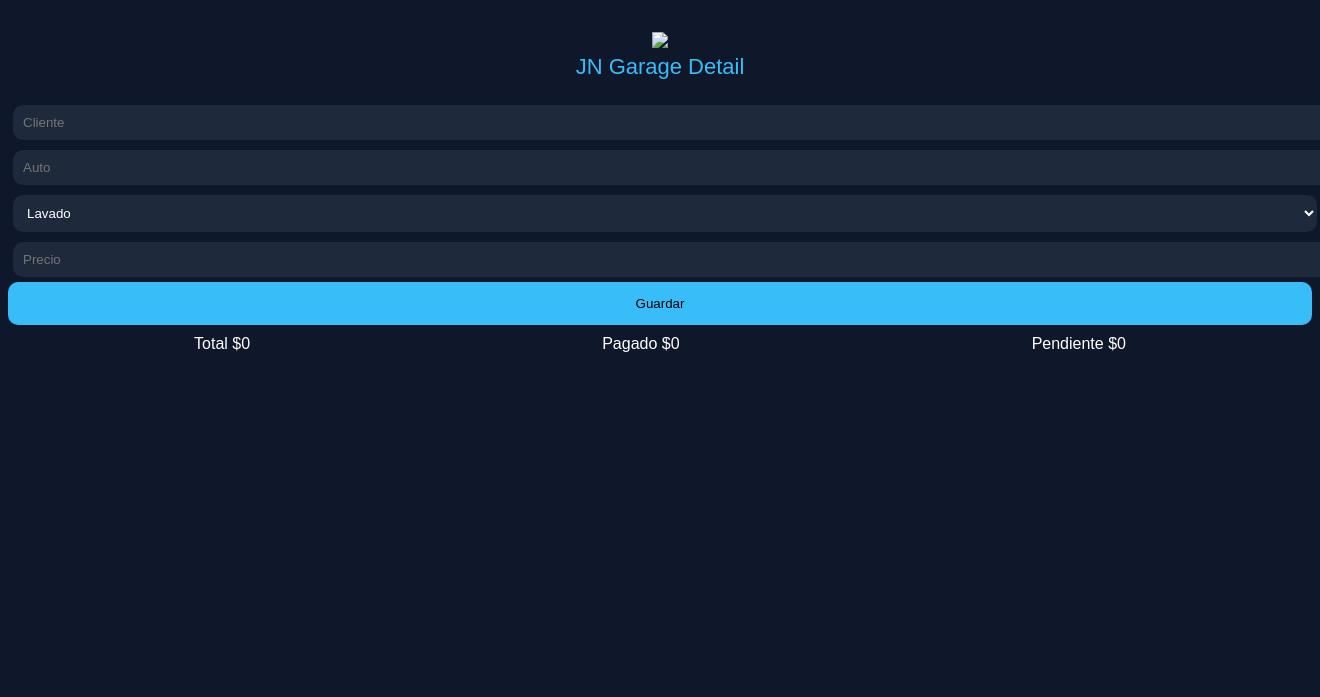
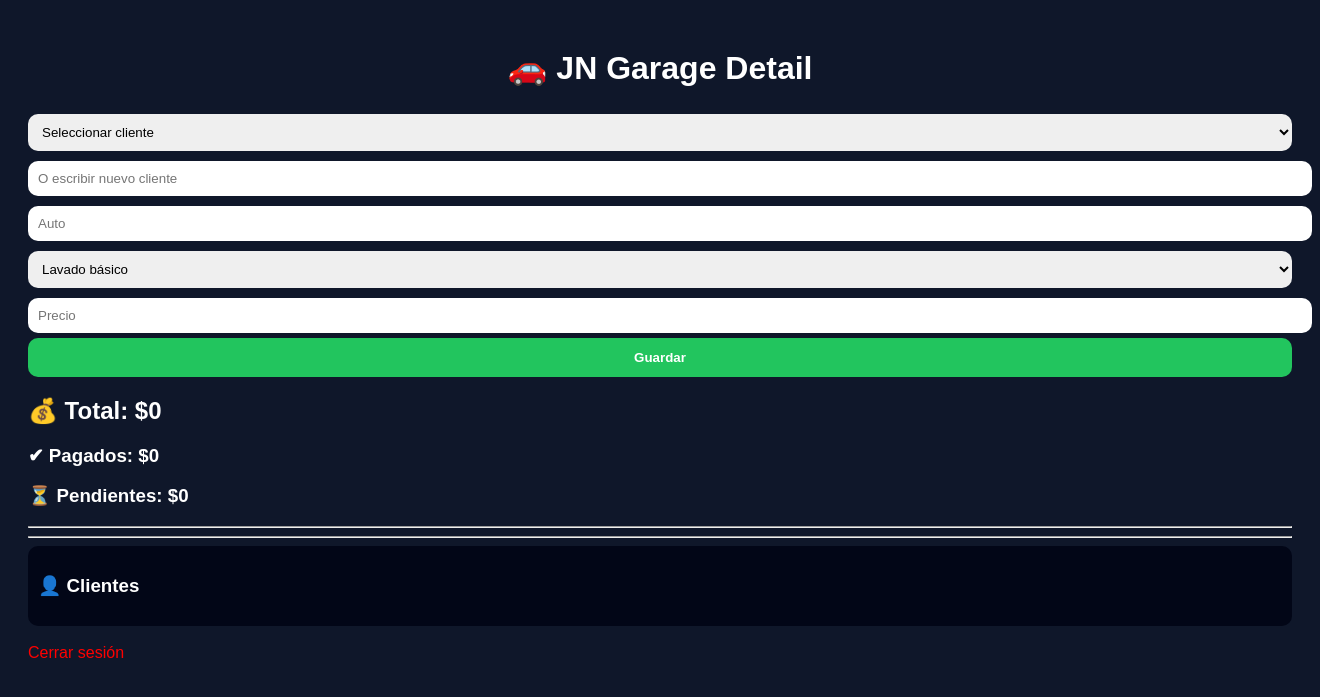
Before and after one commit to iJulixn/Jngarage, a Flask app: page / in a window 1320 px wide; the page is wider, and only the part inside the window is pictured. Shown: the top 697 px of that part. Run offline with Flask 3, Linux system fonts and the light colour scheme; a user stored in the database is signed in; data that the repository does not hold is empty; some libraries are stand-ins or nearby versions.

Commit message:
Update index.html

```diff
--- a/templates/index.html
+++ b/templates/index.html
@@ -1,53 +1,109 @@
 <!DOCTYPE html>
 <html>
 <head>
-<meta name="viewport" content="width=device-width, initial-scale=1">
-<style>
-body{background:#0f172a;color:white;font-family:Arial}
-.header{text-align:center;padding:20px;color:#38bdf8;font-size:22px}
-.card{background:#1e293b;padding:15px;margin:10px;border-radius:12px}
-button{width:100%;padding:14px;background:#38bdf8;border:none;border-radius:10px}
-input,select{width:100%;padding:10px;margin:5px;background:#1e293b;color:white;border:none;border-radius:10px}
-.stats{display:flex;justify-content:space-around;margin:10px}
-</style>
+    <title>JN Garage</title>
+    <style>
+        body {
+            background: #0f172a;
+            color: white;
+            font-family: Arial;
+            padding: 20px;
+        }
+
+        h1 {
+            text-align: center;
+        }
+
+        input, select {
+            width: 100%;
+            padding: 10px;
+            margin: 5px 0;
+            border-radius: 10px;
+            border: none;
+        }
+
+        button {
+            width: 100%;
+            padding: 12px;
+            background: #22c55e;
+            border: none;
+            border-radius: 10px;
+            color: white;
+            font-weight: bold;
+        }
+
+        .card {
+            background: #1e293b;
+            padding: 10px;
+            margin: 10px 0;
+            border-radius: 10px;
+        }
+
+        .clientes {
+            background: #020617;
+            padding: 10px;
+            border-radius: 10px;
+        }
+
+        a {
+            text-decoration: none;
+        }
+    </style>
 </head>
 <body>
 
-<div class="header">
-<img src="/static/logo.png" style="height:60px"><br>
-JN Garage Detail
-</div>
+<h1>🚗 JN Garage Detail</h1>
 
 <form method="POST">
-<input name="cliente" placeholder="Cliente">
-<input name="auto" placeholder="Auto">
-<select name="tipo"><option>Lavado</option><option>Pulido</option></select>
-<input name="precio" placeholder="Precio">
-<button>Guardar</button>
+    <select name="cliente">
+        <option value="">Seleccionar cliente</option>
+        {% for c in clientes %}
+            <option value="{{c[0]}}">{{c[0]}}</option>
+        {% endfor %}
+    </select>
+
+    <input type="text" name="cliente" placeholder="O escribir nuevo cliente">
+
+    <input type="text" name="auto" placeholder="Auto">
+
+    <select name="servicio">
+        <option>Lavado básico</option>
+        <option>Pulido</option>
+    </select>
+
+    <input type="number" name="precio" placeholder="Precio">
+
+    <button>Guardar</button>
 </form>
 
-<div class="stats">
-<div>Total ${{total}}</div>
-<div>Pagado ${{pagados}}</div>
-<div>Pendiente ${{pendientes}}</div>
-</div>
+<h2>💰 Total: ${{total}}</h2>
+<h3>✔ Pagados: ${{pagados}}</h3>
+<h3>⏳ Pendientes: ${{pendientes}}</h3>
+
+<hr>
 
 {% for d in datos %}
 <div class="card">
-<b>{{d[2]}}</b> - {{d[3]}}<br>
-{{d[4]}} - ${{d[5]}}<br>
-
-{% if d[6] == "pagado" %}
-<span style="color:lime">✔ Pagado</span>
-{% else %}
-<span style="color:red">⏳ Pendiente</span>
-{% endif %}
-
-<br>
-<a href="/ticket/{{d[0]}}">📄 Ticket</a>
-<a href="/qr/{{d[0]}}">💳 QR</a>
+    {{d[1]}} - {{d[2]}} - ${{d[4]}} - {{d[5]}}
 </div>
 {% endfor %}
 
+<hr>
+
+<div class="clientes">
+<h3>👤 Clientes</h3>
+
+{% for c in clientes %}
+<div>
+    {{c[0]}}
+    <a href="/borrar_cliente/{{c[0]}}" style="color:red">❌</a>
+</div>
+{% endfor %}
+
+</div>
+
+<br>
+<a href="/logout" style="color:red">Cerrar sesión</a>
+
 </body>
 </html>
```
